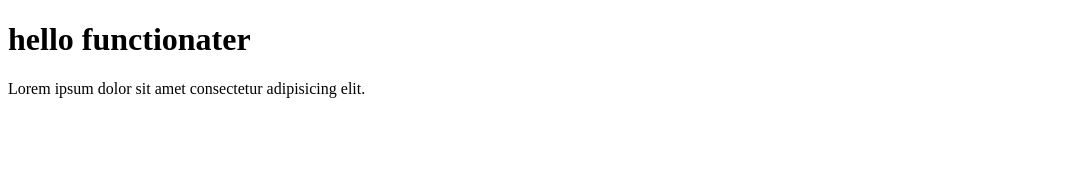
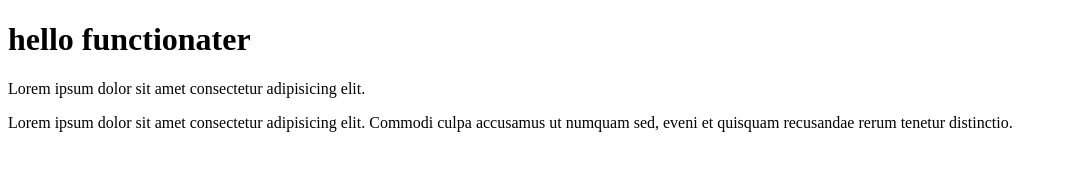
Before and after one commit to arun-ramachar/functionater, a plain HTML site: page index.html in a window 1280 px wide. Shown: the whole page, without its empty margins (0-1067 px from the left). Drawn offline with Linux system fonts and the light colour scheme.

Commit message:
new commit

```diff
--- a/index.html
+++ b/index.html
@@ -9,5 +9,7 @@
 <body>
     <h1>hello functionater</h1>
     <p>Lorem ipsum dolor sit amet consectetur adipisicing elit.</p>
+    <p>Lorem ipsum dolor sit amet consectetur adipisicing elit. Commodi culpa accusamus ut numquam sed, eveni
+        et quisquam recusandae rerum tenetur distinctio.</p>
 </body>
 </html>
```
